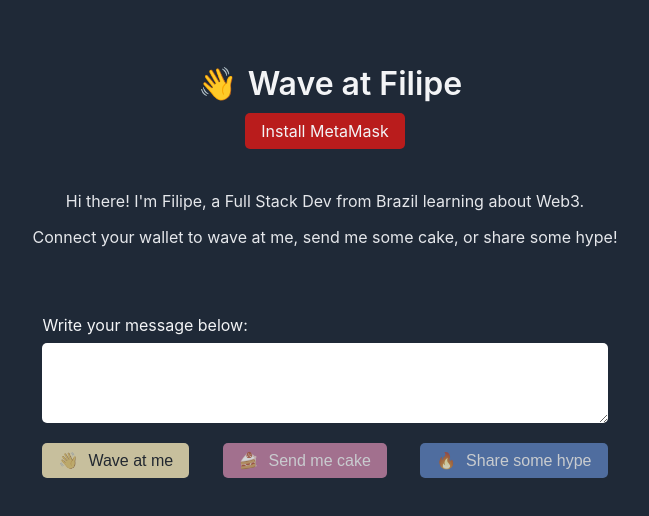
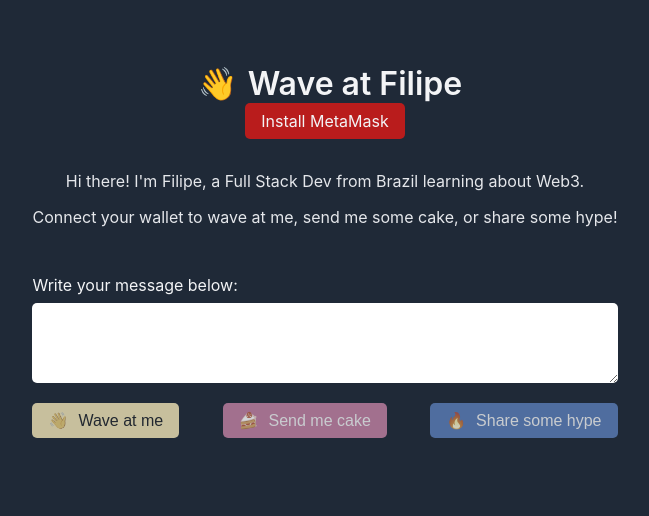
Before and after one commit to fmoliveira/wave-portal-frontend, a React (Create React App) app: page / in a window 1280 px wide. Shown: the top 516 px of the page, without its empty margins (315-964 px from the left). Built offline with nearby package versions, Linux system fonts and the light colour scheme.

Commit message:
Responsiveness tweaks

```diff
--- a/src/App.css
+++ b/src/App.css
@@ -2,7 +2,7 @@
 	display: flex;
 	justify-content: center;
 	width: 100%;
-	margin-top: 64px;
+	margin-top: 20px;
 }
 
 .dataContainer {
@@ -10,6 +10,7 @@
 	flex-direction: column;
 	justify-content: center;
 	max-width: 600px;
+	margin: 0 20px;
 }
 
 .header {
@@ -30,7 +31,6 @@
 }
 
 .buttonGroup {
-	margin: 10px;
 	min-height: 34px;
 	display: flex;
 	gap: 15px;
@@ -45,12 +45,6 @@
 
 .fading {
 	animation: fadein 1s;
-}
-
-@media screen and (min-width: 768px) {
-	.buttonGroup {
-		flex-direction: row;
-	}
 }
 
 .disabled {
@@ -129,3 +123,13 @@
 		opacity: 1;
 	}
 }
+
+@media screen and (min-width: 768px) {
+	.mainContainer {
+		margin-top: 64px;
+	}
+
+	.buttonGroup {
+		flex-direction: row;
+	}
+}
--- a/src/components/SendWave.css
+++ b/src/components/SendWave.css
@@ -1,5 +1,5 @@
 .textWrapper {
-	margin: 20px 10px;
+	margin-bottom: 20px;
 }
 
 .textWrapper label {
--- a/src/components/Wave.css
+++ b/src/components/Wave.css
@@ -1,5 +1,7 @@
 .wave {
+	position: relative;
 	display: flex;
+	flex-direction: column;
 	gap: 20px;
 	padding: 15px 10px;
 	justify-content: flex-start;
@@ -9,8 +11,11 @@
 }
 
 .reaction {
+	position: absolute;
+	top: 50px;
+	right: 10px;
 	padding: 0 10px;
-	font-size: 2rem;
+	font-size: 1.5rem;
 }
 
 .body {
@@ -21,14 +26,22 @@
 }
 
 .body dl {
-	display: grid;
-	gap: 5px 10px;
-	grid-template-columns: auto 1fr;
+	display: flex;
+	flex-direction: column;
 }
 
 .body dt {
 	color: #6ee7b7;
 	font-weight: 500;
+	font-size: 0.9rem;
+}
+
+.body dd {
+	font-size: 0.85rem;
+	max-width: calc(100vw - 40px);
+	white-space: nowrap;
+	overflow: hidden;
+	text-overflow: ellipsis;
 }
 
 dl,
@@ -40,3 +53,20 @@ dd {
 .message {
 	margin-top: 10px;
 }
+
+@media screen and (min-width: 768px) {
+	.wave {
+		flex-direction: row;
+	}
+
+	.reaction {
+		position: static;
+		font-size: 2rem;
+	}
+
+	.body dl {
+		display: grid;
+		gap: 5px 10px;
+		grid-template-columns: auto 1fr;
+	}
+}
```
